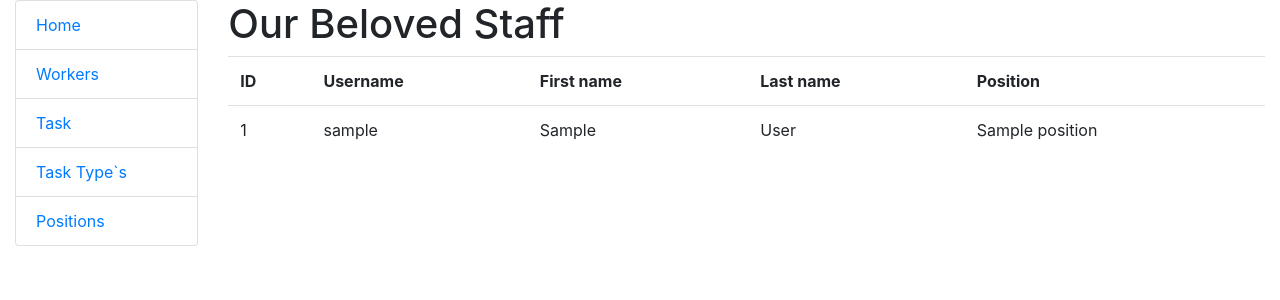
After one commit to Just-Kexit/it-company-task-manager, a Django app: template templates/task_manager/worker_list.html in a window 1280 px wide. The commit adds this page. Shown: the top 300 px of the page. Run offline with Django 5.2, Linux system fonts and the light colour scheme; the template is opened without the code that fills it: most values are stand-ins (such as "Sample title", 1, 10 or a date in 2020).

Commit message:
Add worker list view, template, url, and update sidebar link

```diff
--- a/templates/includes/sidebar.html
+++ b/templates/includes/sidebar.html
@@ -1,6 +1,6 @@
 <ul class="sidebar-nav list-group">
   <li class="list-group-item"><a href="{% url 'task-manager:index' %}">Home</a></li>
-  <li class="list-group-item"><a href="#">Workers</a></li>
+  <li class="list-group-item"><a href="{% url 'task-manager:worker-list' %}">Workers</a></li>
   <li class="list-group-item"><a href="#">Task</a></li>
   <li class="list-group-item"><a href="#">Task Type`s</a></li>
   <li class="list-group-item"><a href="#">Positions</a></li>
--- /dev/null
+++ b/templates/task_manager/worker_list.html
@@ -0,0 +1,30 @@
+{% extends "base.html" %}
+
+{% block content %}
+    <h1>
+      Our Beloved Staff
+    </h1>
+    {% if worker_list %}
+    <table class="table">
+      <tr>
+        <th>ID</th>
+        <th>Username</th>
+        <th>First name</th>
+        <th>Last name</th>
+        <th>Position</th>
+      </tr>
+    {% for worker in worker_list %}
+      <tr>
+        <td>{{ worker.id }}</td>
+        <td>{{ worker.username }}</td>
+        <td>{{ worker.first_name }}</td>
+        <td>{{ worker.last_name }}</td>
+        <td>{{ worker.position }}</td>
+      </tr>
+    {% endfor %}
+
+    </table>
+    {% else %}
+      <p>No stars shining yet.</p>
+    {% endif %}
+{% endblock %}
```
Also changed, not shown: task_manager/urls.py (+6 -2 lines), task_manager/views.py (+6 -1 lines).
